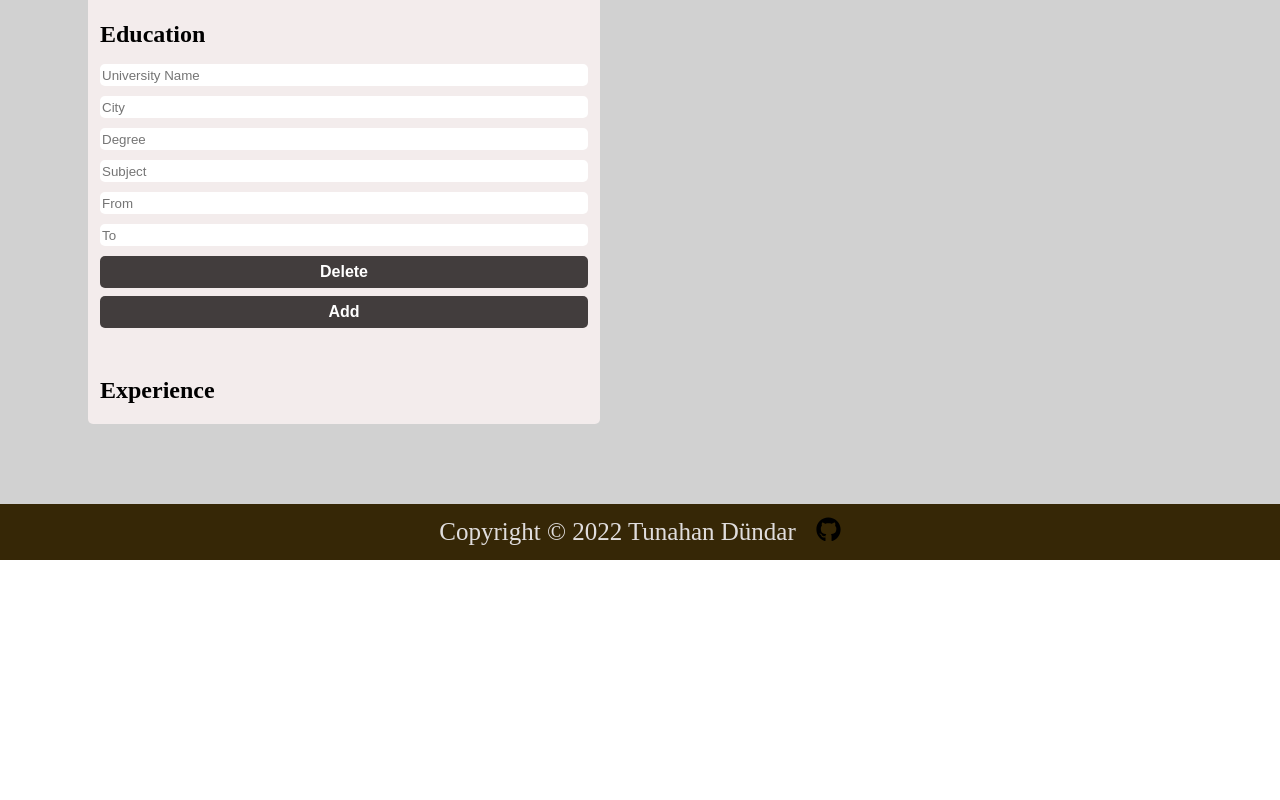
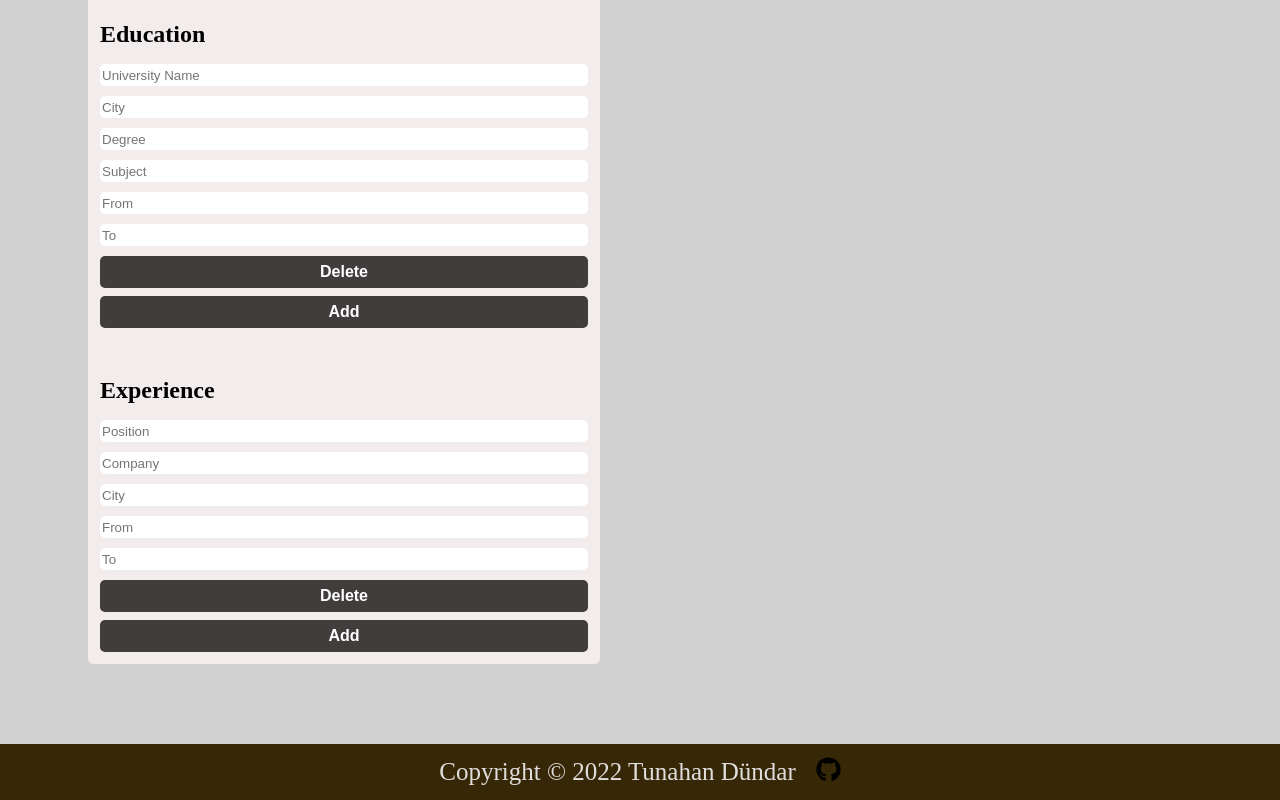
Before and after one commit to immpeccable/cv-application, a React (Create React App) app: page / in a window 1280 px wide. Shown: the part 505-1305 px from the top of the page. Before the commit the page ends 1065 px from the top, so only its background shows below. Built offline with nearby package versions, Linux system fonts and the light colour scheme.

Commit message:
experience add delete finished

```diff
--- a/src/App.css
+++ b/src/App.css
@@ -56,7 +56,7 @@ body{
     font-weight: bold;
     font-size: 24px;
 }
-.education-form{
+.education-form, .experience-form{
     display: flex;
     flex-direction: column;
     gap: 10px;
@@ -67,6 +67,8 @@ body{
     flex-direction: column;
     gap: 1vh;
 }
+
+
 
 .education-button{
     height: 4vh;
--- /dev/null
+++ b/src/components/ExperienceItem.js
@@ -0,0 +1,19 @@
+import { render } from '@testing-library/react';
+import React, { Component } from "react";
+import '.././App.css'
+
+class ExperienceItem extends Component {
+
+    render() {
+        const { onChange, position, company, city, from, to, onDeleteExperience, idx } = this.props;
+        return <div className="experience-form" id = {idx}>
+            <input onChange={onChange} className="first-name" type="text" id={"position" + idx} placeholder="Position" value={position} />
+            <input onChange={onChange} className="last-name" type="text" id={"company" + idx} placeholder="Company" value={company} />
+            <input onChange={onChange} className="title" type="text" id={"city" + idx} placeholder="City" value={city} />
+            <input onChange={onChange} className="address" type="text" id={"from" + idx} placeholder="From" value={from} />
+            <input onChange={onChange} className="phone-number" type="text" id={"to" + idx} placeholder="To" value={to} />
+            <button onClick = {onDeleteExperience} className='education-button' id="experience-delete-button">Delete</button>
+        </div>
+    }
+}
+export default ExperienceItem
--- a/src/components/GeneralInfo.js
+++ b/src/components/GeneralInfo.js
@@ -18,8 +18,12 @@ class GeneralInfo extends Component {
         this.addEducationInfo = this.addEducationInfo.bind(this);
         this.onChangeEducationInfo = this.onChangeEducationInfo.bind(this);
         this.onDeleteEducationInfo = this.onDeleteEducationInfo.bind(this);
+        this.onAddExperienceInfo = this.onAddExperienceInfo.bind(this);
+        this.onChangeExperienceInfo = this.onChangeExperienceInfo.bind(this);
+        this.onDeleteExperienceInfo = this.onDeleteExperienceInfo.bind(this);
 
         this.addEducationInfo();
+        this.onAddExperienceInfo();
 
 
 
@@ -49,6 +53,80 @@ class GeneralInfo extends Component {
             ]
 
         }
+    }
+
+    onChangeExperienceInfo(e) {
+        let parid = document.getElementById(e.target.id).parentNode.id;
+        //console.log("parid: " + parid);
+
+        this.prevStateExperience = this.prevStateExperience.map((obj) => {
+
+            if (obj.uid === parid) {
+                let pure = e.target.id.replace(parid, "");
+                console.log("pure: " + pure);
+                return { ...obj, [pure]: e.target.value };
+            } else {
+                return { ...obj }
+            }
+        });
+
+
+        this.setState({
+            experience: [
+                this.state.experience.map((el) => {
+                    if (el.uid === parid) {
+                        let pure = e.target.id.replace(parid, "");
+                        console.log("pure: " + pure);
+                        return { ...el, [pure]: e.target.value }
+                    } else {
+                        return { ...el }
+                    }
+                })
+            ]
+
+        })
+    }
+
+    onAddExperienceInfo() {
+        let unid = uniqid();
+        this.setState({
+            experience: [
+                ...this.prevStateExperience, {
+                    uid: unid,
+                    position: "",
+                    company: "",
+                    city: "",
+                    from: "",
+                    to: "",
+                }
+            ]
+        })
+
+        this.prevStateExperience.push({
+            uid: unid,
+            position: "",
+            company: "",
+            city: "",
+            from: "",
+            to: "",
+        })
+    }
+
+    onDeleteExperienceInfo(e) {
+        console.log("on delete experience")
+        let parid = document.getElementById(e.target.id).parentNode.id;
+
+        this.prevStateExperience = this.prevStateExperience.filter((el) => {
+            return el.uid !== parid
+        })
+        //console.log("ondeleteExperience")
+        this.setState({
+            experience: [
+                this.state.experience.filter((el) => {
+                    return el.uid !== parid;
+                })
+            ]
+        })
     }
 
     onChangePersonalInfo(event) {
@@ -140,13 +218,13 @@ class GeneralInfo extends Component {
         let parid = document.getElementById(e.target.id).parentNode.id;
 
         this.prevStateEducation = this.prevStateEducation.filter((el) => {
-           return el.uid !== parid
+            return el.uid !== parid
         })
         console.log("ondeleteducaiton")
         this.setState({
             education: [
-                this.state.education.filter((el) =>{
-                    return el.uid !==parid;
+                this.state.education.filter((el) => {
+                    return el.uid !== parid;
                 })
             ]
         })
@@ -161,7 +239,7 @@ class GeneralInfo extends Component {
 
 
     render() {
-        return <SetCv onDeleteEducation = {this.onDeleteEducationInfo} onAddEducation={this.addEducationInfo} onChangePersonal={this.onChangePersonalInfo} onChangeEducation={this.onChangeEducationInfo} persInfo={this.state.personalInfo} educationArray={this.prevStateEducation} experienceArray={this.prevStateExperience}></SetCv>
+        return <SetCv onChangeExperience = {this.onChangeExperienceInfo} onDeleteExperience = {this.onDeleteExperienceInfo} onAddExperience = {this.onAddExperienceInfo} onDeleteEducation={this.onDeleteEducationInfo} onAddEducation={this.addEducationInfo} onChangePersonal={this.onChangePersonalInfo} onChangeEducation={this.onChangeEducationInfo} persInfo={this.state.personalInfo} educationArray={this.prevStateEducation} experienceArray={this.prevStateExperience}></SetCv>
     }
 
 }
--- a/src/components/SetCv.js
+++ b/src/components/SetCv.js
@@ -2,6 +2,7 @@ import { render } from '@testing-library/react';
 import React, { Component } from "react";
 import '.././App.css'
 import EducationItem from './educationItem';
+import ExperienceItem from './ExperienceItem';
 
 class SetCv extends Component {
 
@@ -28,6 +29,12 @@ class SetCv extends Component {
 
         })
 
+    }
+    renderExperience(){
+        const {onChangeExperience, onDeleteExperience, onAddExperience } = this.props;
+        return this.props.experienceArray.map((el) =>{
+            return <ExperienceItem idx = {el.uid} onChange = {onChangeExperience} onDeleteExperience = {onDeleteExperience} position = {el.position} company = {el.company} city = {el.city} from = {el.from} to = {el.to}></ExperienceItem>
+        })
     }
 
   render() {
@@ -65,13 +72,13 @@ class SetCv extends Component {
                 <div className="pers-info-descr">
                     Experience
                 </div>
-                {/*<input onChange={this.handleFirstName} className="first-name" type="text" id="position" placeholder="Position" value={this.state.position} />
-                <input onChange={this.handleFirstName} className="last-name" type="text" id="company" placeholder="Company" value={this.state.company} />
-                <input onChange={this.handleFirstName} className="title" type="text" id="cityExp" placeholder="City" value={this.state.cityExp} />
-                <input onChange={this.handleFirstName} className="address" type="text" id="fromExp" placeholder="From" value={this.state.fromExp} />
-                <input onChange={this.handleFirstName} className="phone-number" type="text" id="toExp" placeholder="To" value={this.state.toExp} />
-                <button className='education-button' id="experience-delete-button">Delete</button>
-  <button className='education-button' id="experience-add-button">Add</button>*/}
+                <div id = "experience-form-array">
+                    {this.renderExperience()}
+                </div>
+
+                <div>
+                    <button onClick = {this.props.onAddExperience} className = "education-button" >Add</button>
+                </div>
             </div>
 
         </div>
--- a/src/components/educationItem.js
+++ b/src/components/educationItem.js
@@ -6,12 +6,7 @@ import '.././App.css'
 class EducationItem extends Component {
 
 
-    constructor(props) {
 
-        super(props);
-
-
-    }
 
     render() {
 
```
